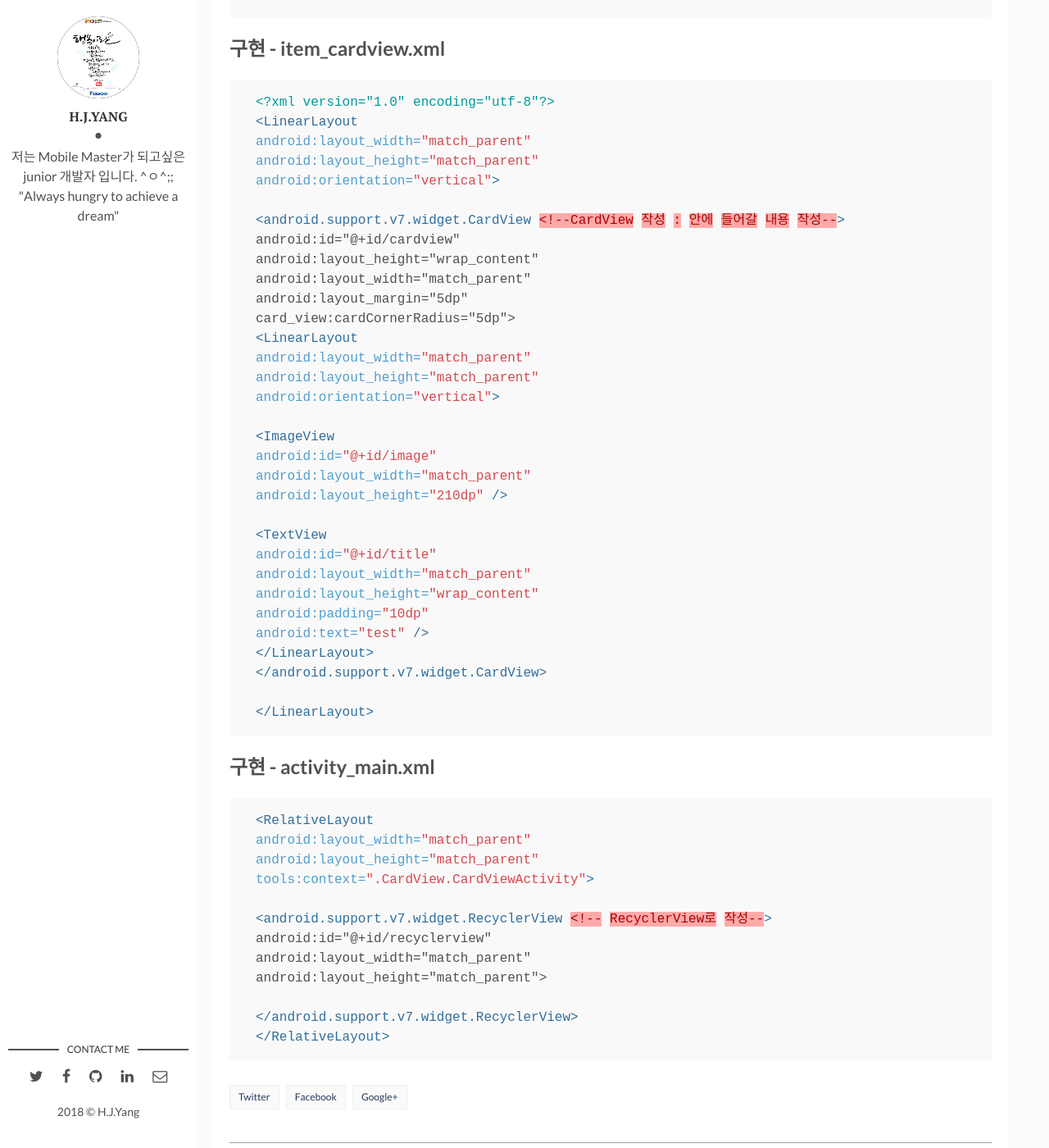
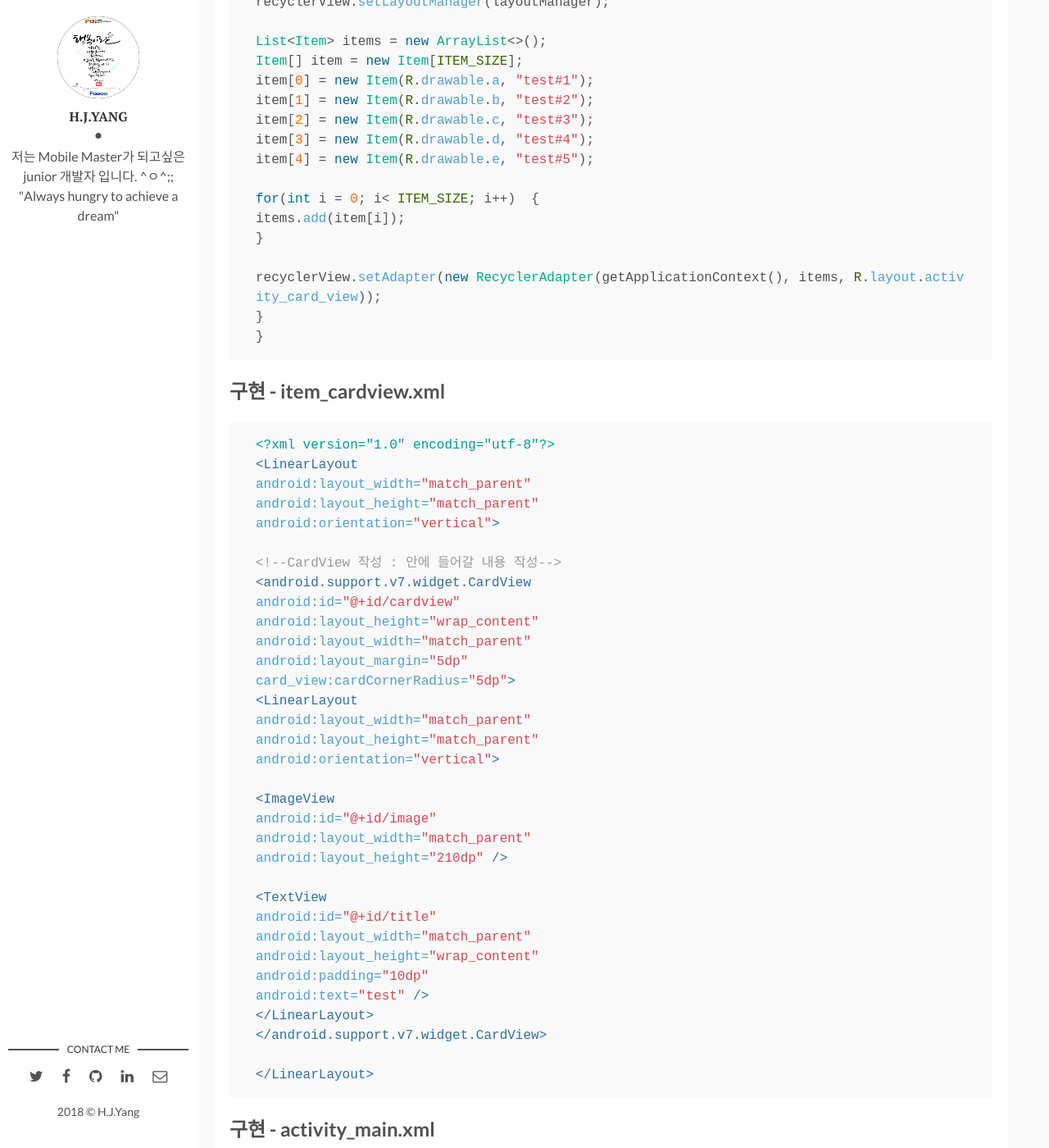
Before and after one commit to youngyhj92/youngyhj92.github.io, a Jekyll site: the page built from _posts/2018-05-27-CardView.markdown, in a window 1280 px wide and 1400 px high, scrolled down 2810 px. Shown: the whole window at 82% size. Built offline with Jekyll 4.4.1, drawn with Linux system fonts in a browser that asks for light colours; our own code applies the rules of GitHub Pages for plain Markdown files; comment, search, counter and statistics services are not loaded; some of the changed text lies outside the part shown.

Commit message:
Android CardView Upload

```diff
--- a/_posts/2018-05-27-CardView.markdown
+++ b/_posts/2018-05-27-CardView.markdown
@@ -1,6 +1,6 @@
 ---
 layout: post
-title: [Android-Meterial Design]1. CardView
+title: (Android-Meterial Design)1. CardView
 date: 2018-05-27 22:00:00 +0900
 description: How to make CardView # Add post description (optional)
 img: cardview.png# Add image post (optional)
@@ -125,7 +125,8 @@ android:layout_width="match_parent"
 android:layout_height="match_parent"
 android:orientation="vertical">
 
-<android.support.v7.widget.CardView <!--CardView 작성 : 안에 들어갈 내용 작성-->
+<!--CardView 작성 : 안에 들어갈 내용 작성-->
+<android.support.v7.widget.CardView
 android:id="@+id/cardview"
 android:layout_height="wrap_content"
 android:layout_width="match_parent"
@@ -160,7 +161,8 @@ android:layout_width="match_parent"
 android:layout_height="match_parent"
 tools:context=".CardView.CardViewActivity">
 
-<android.support.v7.widget.RecyclerView <!-- RecyclerView로 작성-->
+<!-- RecyclerView로 작성-->
+<android.support.v7.widget.RecyclerView
 android:id="@+id/recyclerview"
 android:layout_width="match_parent"
 android:layout_height="match_parent">
```
Also changed, not shown: 1 other file.
